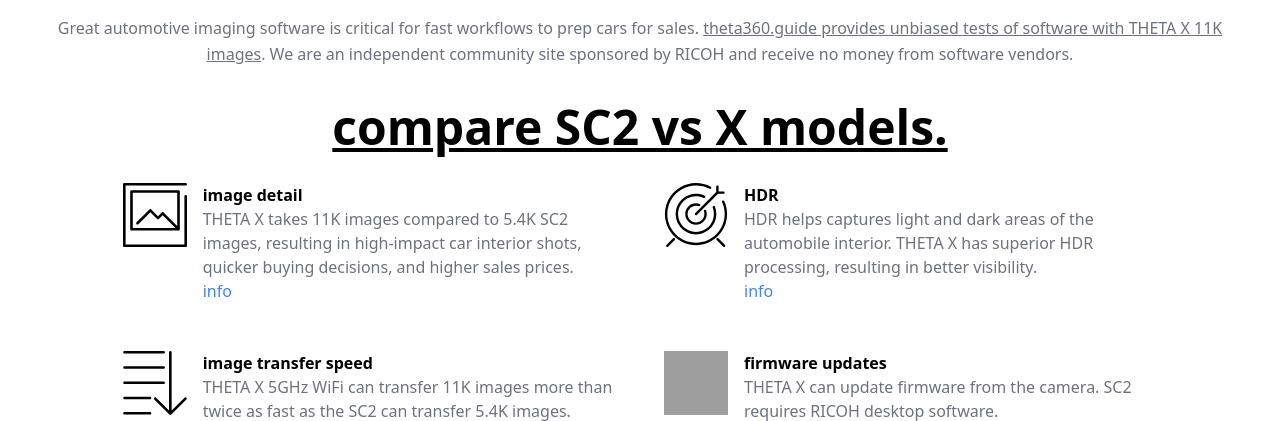
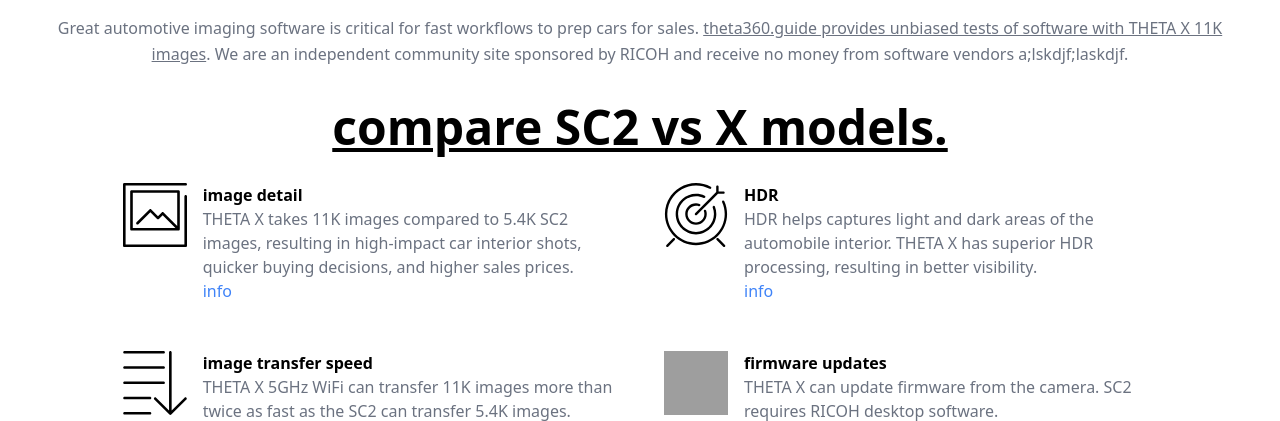
Before and after one commit to 8bitUHM/theta360-automotive-guide, a Django app: page / in a window 1280 px wide. Shown: the part 945-1366 px from the top of the page. Run offline with Django 4.2, Linux system fonts and the light colour scheme; data that the repository does not hold is empty; style sheets or scripts are compiled from the project's sources; some libraries are stand-ins or nearby versions; grey boxes are pictures that could not be loaded.

Commit message:
Update home.html

```diff
--- a/website/templates/pages/home.html
+++ b/website/templates/pages/home.html
@@ -22,7 +22,7 @@
         <div class="px-4">
             <p class="w-full leading-relaxed text-gray-500">
                 Great automotive imaging software is critical for fast workflows to prep cars for sales. <span class="underline">theta360.guide provides unbiased tests of software with THETA X 11K images</span>. We are an independent
-                community site sponsored by RICOH and receive no money from software vendors.
+                community site sponsored by RICOH and receive no money from software vendors a;lskdjf;laskdjf.
             </p>
         </div>
     </div>
```
